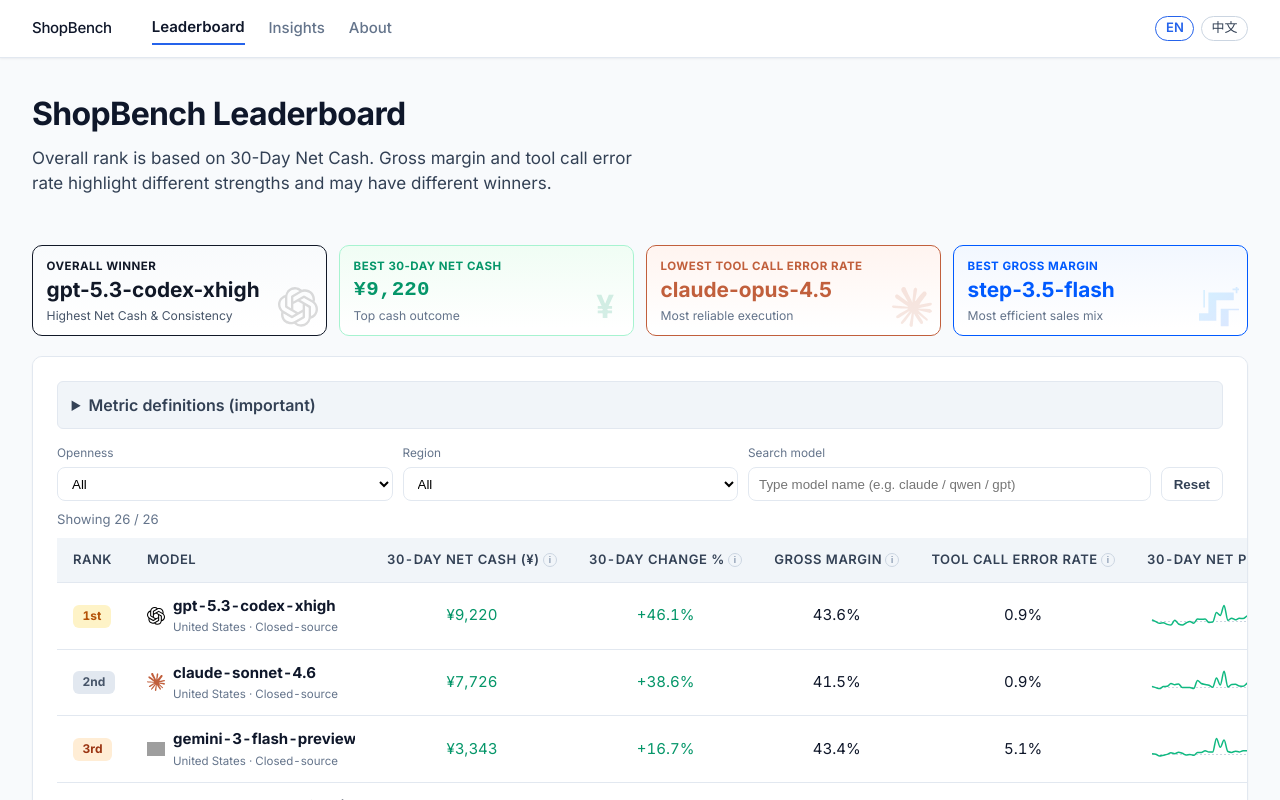
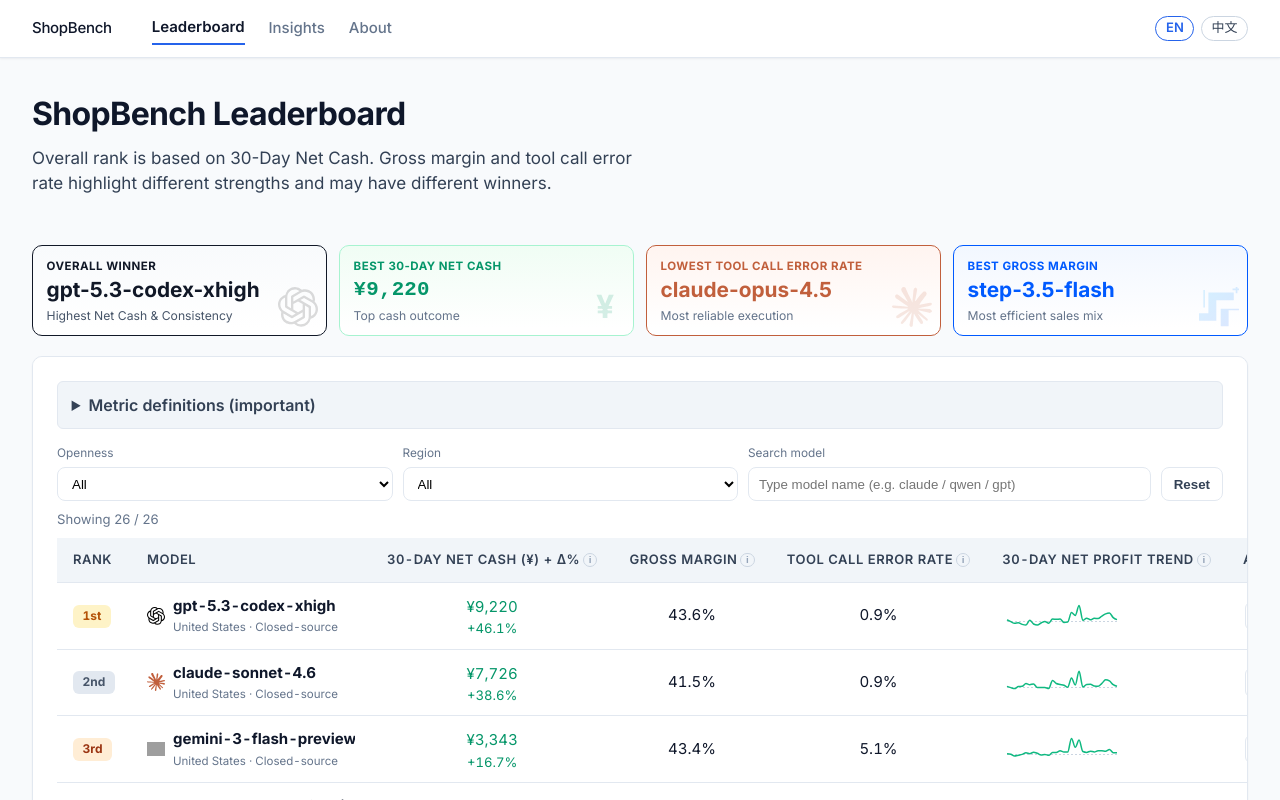
Before and after one commit to DylanDDeng/shopBench, a Next.js app in the folder apps/web/: page / in a window 1280 px wide. Shown: the top 800 px of the page. Built offline with nearby package versions, Linux system fonts and the light colour scheme; grey boxes are pictures that could not be loaded.

Commit message:
style: merge net cash and change into one leaderboard column
- remove standalone 30-day change column
- show change percentage under net cash in a compact two-line cell
- update zh/en header and tooltip copy for unified metric column

```diff
--- a/apps/web/app/globals.css
+++ b/apps/web/app/globals.css
@@ -2430,6 +2430,16 @@
   max-width: 0;
 }
 
+.cash-change-cell {
+  font-variant-numeric: tabular-nums;
+}
+
+.cash-change-sub {
+  margin-top: 0.18rem;
+  font-size: 0.82rem;
+  line-height: 1.1;
+}
+
 .model-marquee {
   width: 100%;
   overflow: hidden;
--- a/apps/web/components/Leaderboard.tsx
+++ b/apps/web/components/Leaderboard.tsx
@@ -62,8 +62,8 @@
   en: {
     rank: "Rank",
     model: "Model",
-    netCash: "30-Day Net Cash (¥)",
-    netCashHelp: "Final cash minus starting cash minus outstanding loans; this is the ranking metric.",
+    netCash: "30-Day Net Cash (¥) + Δ%",
+    netCashHelp: "Top number is ranking metric: final cash minus starting cash minus outstanding loans. Lower line is final-cash return over 30 days: (final cash - starting cash) / starting cash.",
     changePct: "30-Day Change %",
     changePctHelp: "Final-cash return over 30 days: (final cash - starting cash) / starting cash.",
     grossMargin: "Gross Margin",
@@ -102,8 +102,8 @@
   zh: {
     rank: "排名",
     model: "模型",
-    netCash: "30天净现金 (¥)",
-    netCashHelp: "期末现金减去初始现金和未偿贷款；该指标用于最终排名。",
+    netCash: "30天净现金 (¥) + 涨跌%",
+    netCashHelp: "上行数字为排名指标：期末现金减去初始现金和未偿贷款。下行百分比为30天现金回报率：（期末现金 - 初始现金）/ 初始现金。",
     changePct: "30天涨跌幅",
     changePctHelp: "30天最终现金回报率：（期末现金 - 初始现金）/ 初始现金。",
     grossMargin: "毛利率",
@@ -392,13 +392,6 @@
             </th>
             <th className="text-center">
               <MetricInfo
-                label={text.changePct}
-                help={text.changePctHelp}
-                locale={locale}
-              />
-            </th>
-            <th className="text-center">
-              <MetricInfo
                 label={text.grossMargin}
                 help={text.grossMarginHelp}
                 locale={locale}
@@ -424,7 +417,7 @@
         <tbody>
           {filteredRows.length === 0 ? (
             <tr>
-              <td colSpan={8} style={{ textAlign: "center", color: "var(--text-muted)", padding: "1rem" }}>
+              <td colSpan={7} style={{ textAlign: "center", color: "var(--text-muted)", padding: "1rem" }}>
                 {text.filterNoMatch}
               </td>
             </tr>
@@ -458,11 +451,13 @@
                     </div>
                   </div>
                 </td>
-                <td className={`text-center ${r.finalScore >= 0 ? "profit-positive" : "profit-negative"}`}>
-                  {formatYen(r.finalScore)}
-                </td>
-                <td className={`text-center ${changePct >= 0 ? "profit-positive" : "profit-negative"}`}>
-                  {formatSignedPct(changePct)}
+                <td className="text-center cash-change-cell">
+                  <div className={r.finalScore >= 0 ? "profit-positive" : "profit-negative"}>
+                    {formatYen(r.finalScore)}
+                  </div>
+                  <div className={`cash-change-sub ${changePct >= 0 ? "profit-positive" : "profit-negative"}`}>
+                    {formatSignedPct(changePct)}
+                  </div>
                 </td>
                 <td className="text-center">{formatPct(dm.grossMargin)}</td>
                 <td className="text-center">{formatPct(dm.errorRate)}</td>
```
